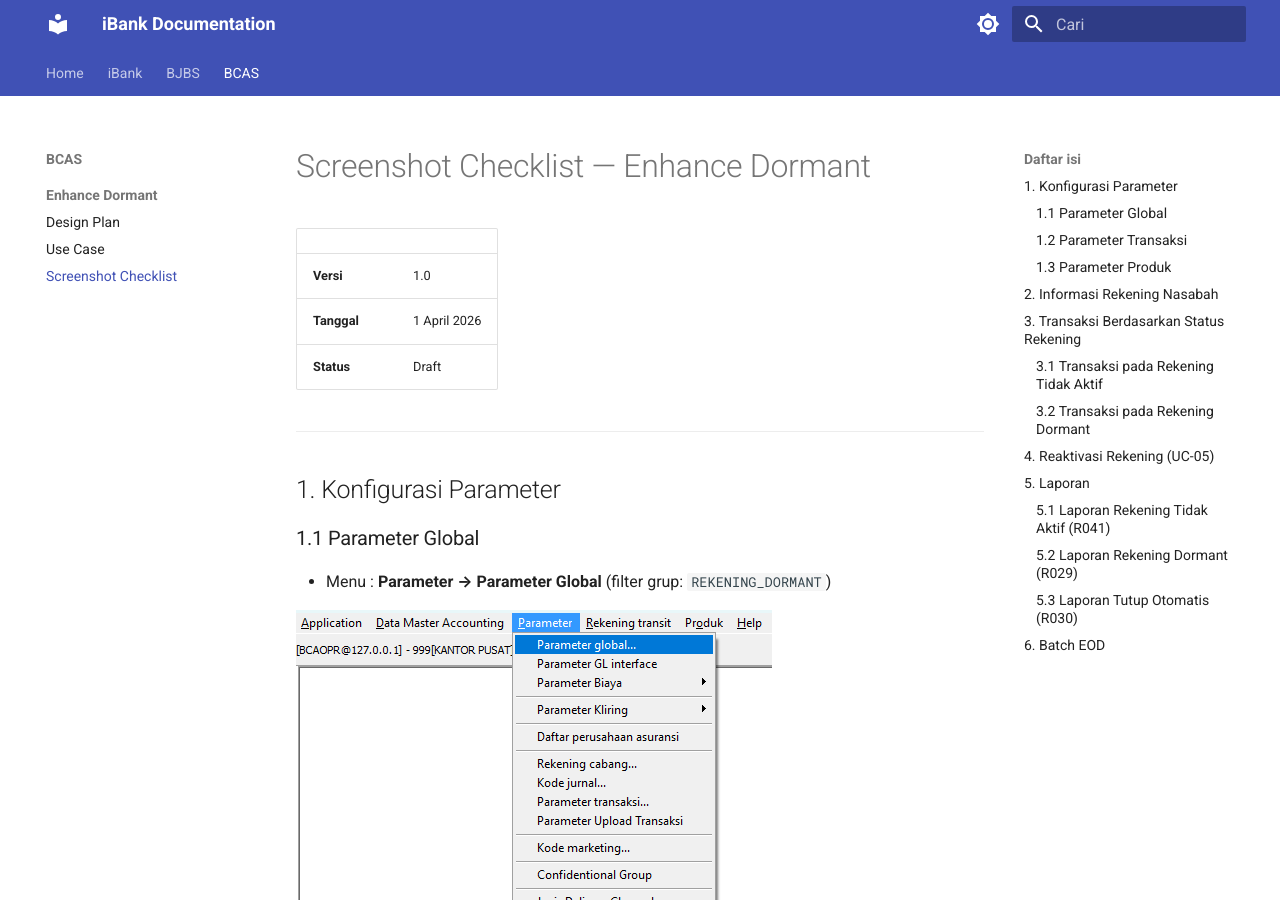
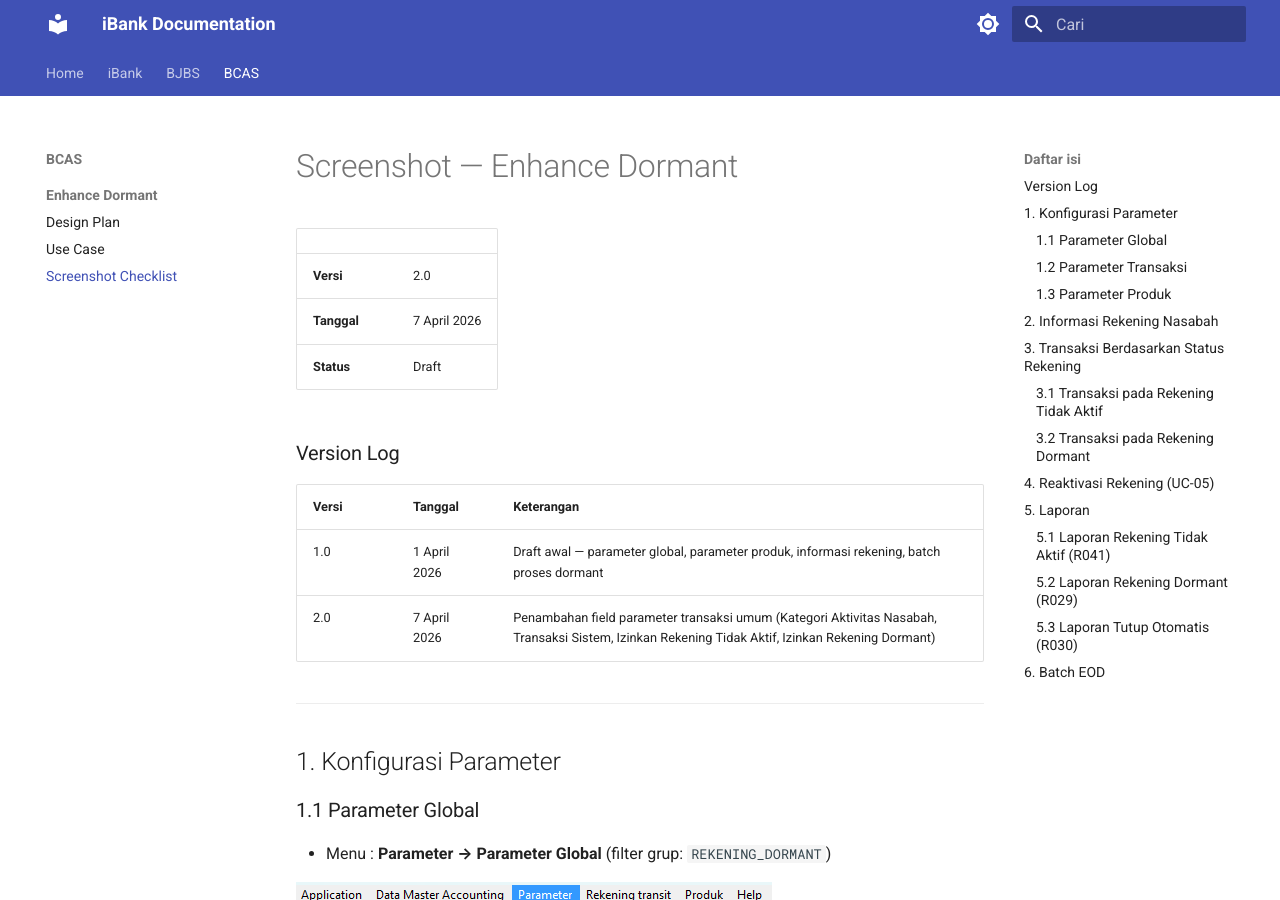
Before and after one commit to wisnu/ibank-docs, an MkDocs documentation site: the page built from docs/bcas/enhance_dormant/Screenshot Checklist.md, in a window 1280 px wide and 900 px high. Built offline with MkDocs 1.6.1 and Material for MkDocs 9.7.7, drawn with Linux system fonts in a browser that asks for light colours.

Commit message:
docs: add version log

```diff
--- a/docs/bcas/enhance_dormant/Screenshot Checklist.md
+++ b/docs/bcas/enhance_dormant/Screenshot Checklist.md
@@ -1,10 +1,17 @@
-# Screenshot Checklist — Enhance Dormant
+# Screenshot — Enhance Dormant
 
 | | |
 |---|---|
-| **Versi** | 1.0 |
-| **Tanggal** | 1 April 2026 |
+| **Versi** | 2.0 |
+| **Tanggal** | 7 April 2026 |
 | **Status** | Draft |
+
+### Version Log
+
+| Versi | Tanggal | Keterangan |
+|---|---|---|
+| 1.0 | 1 April 2026 | Draft awal — parameter global, parameter produk, informasi rekening, batch proses dormant |
+| 2.0 | 7 April 2026 | Penambahan field parameter transaksi umum (Kategori Aktivitas Nasabah, Transaksi Sistem, Izinkan Rekening Tidak Aktif, Izinkan Rekening Dormant) |
 
 ---
 <div style="page-break-before: always;"></div>
```
